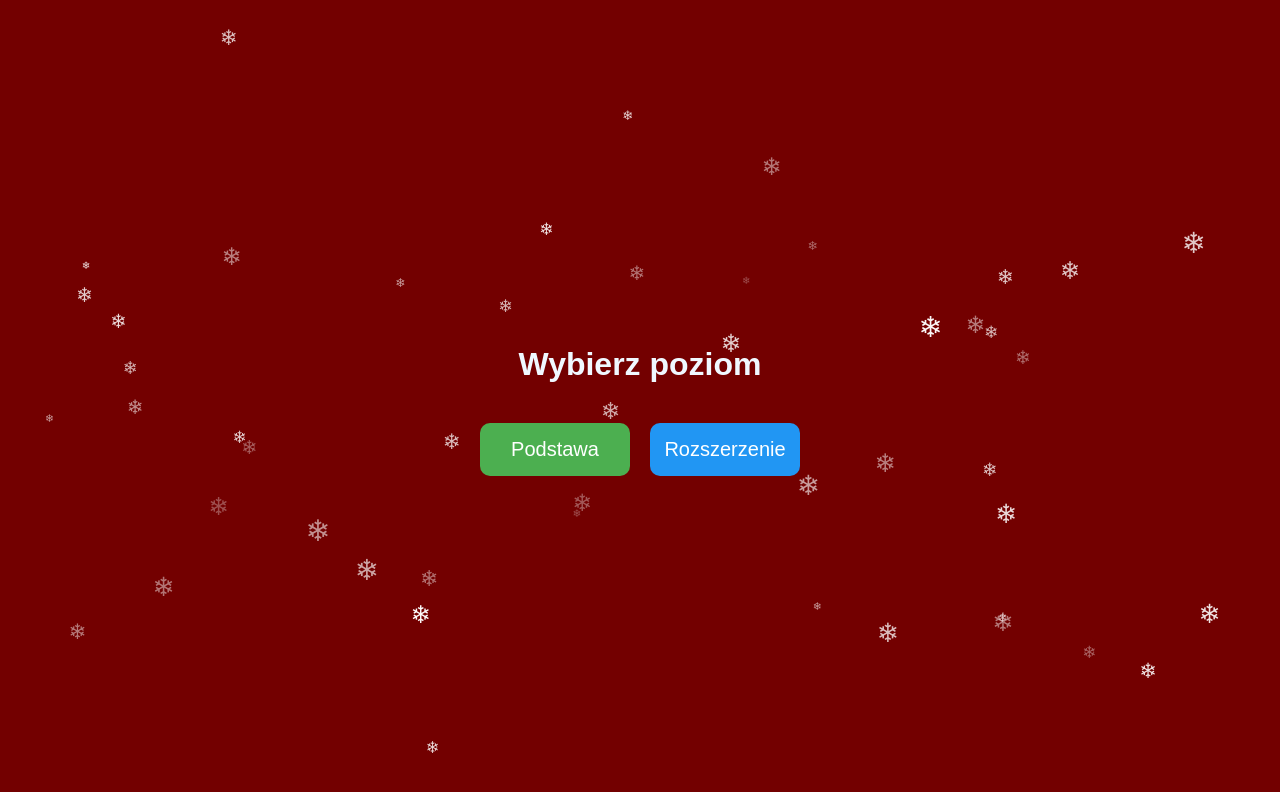
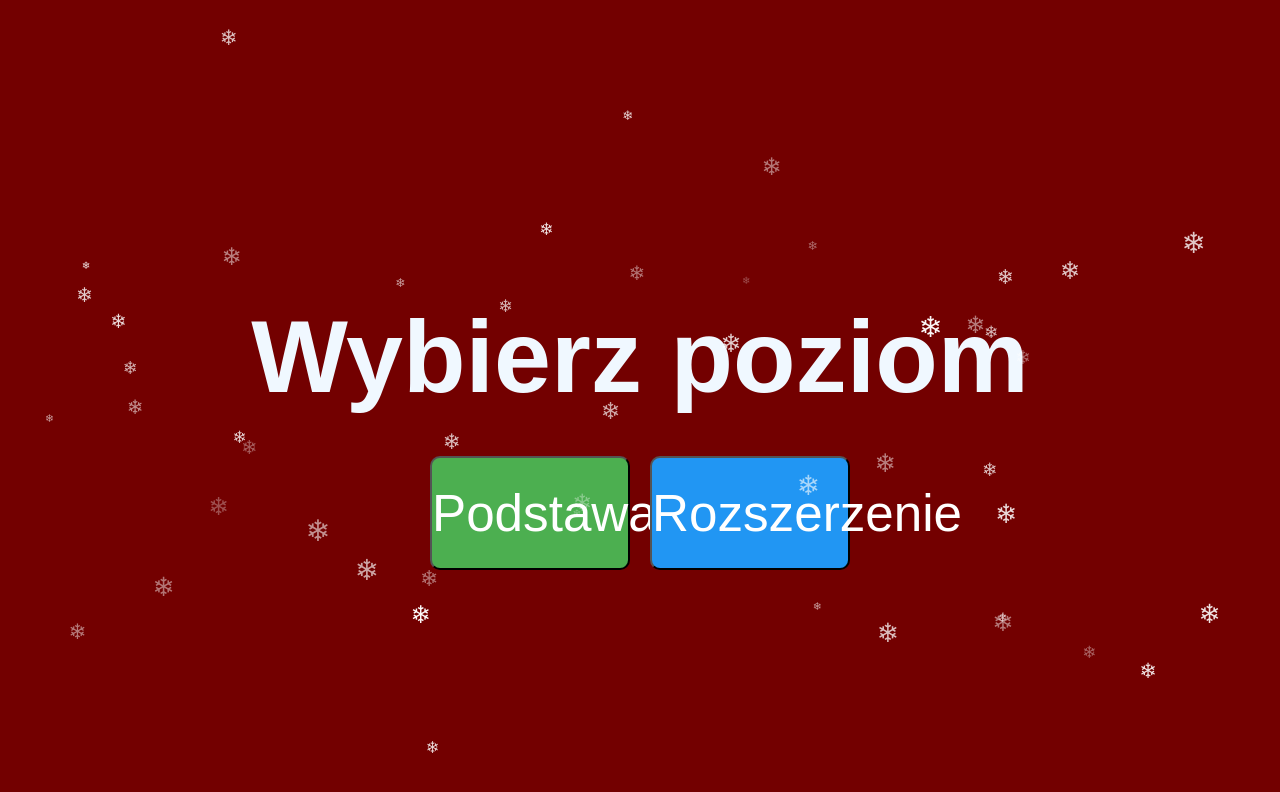
Before and after one commit to katwarwas/kalendarz-adwentowy, a plain HTML site: page index.html in a window 1280 px wide. Drawn offline with Linux system fonts and the light colour scheme.

Commit message:
Update index.html

```diff
--- a/index.html
+++ b/index.html
@@ -36,9 +36,11 @@
       }
 
       button {
-        width: 150px; /* wszystkie przyciski tej samej szerokości */
-        padding: 15px 0;
-        font-size: 20px;
+        width: 40vw; /* wszystkie przyciski tej samej szerokości */
+        max-width: 200px;
+        padding: 2vw 0;
+        font-size: 4vw;
+        max-font-size: 20px
         border: none;
         border-radius: 10px;
         cursor: pointer;
@@ -55,6 +57,8 @@
 
       h1 {
         color: aliceblue;
+        font-size: 8vw;
+        max-font-size: 40px;
       }
       .snowflake {
         position: fixed;
```
